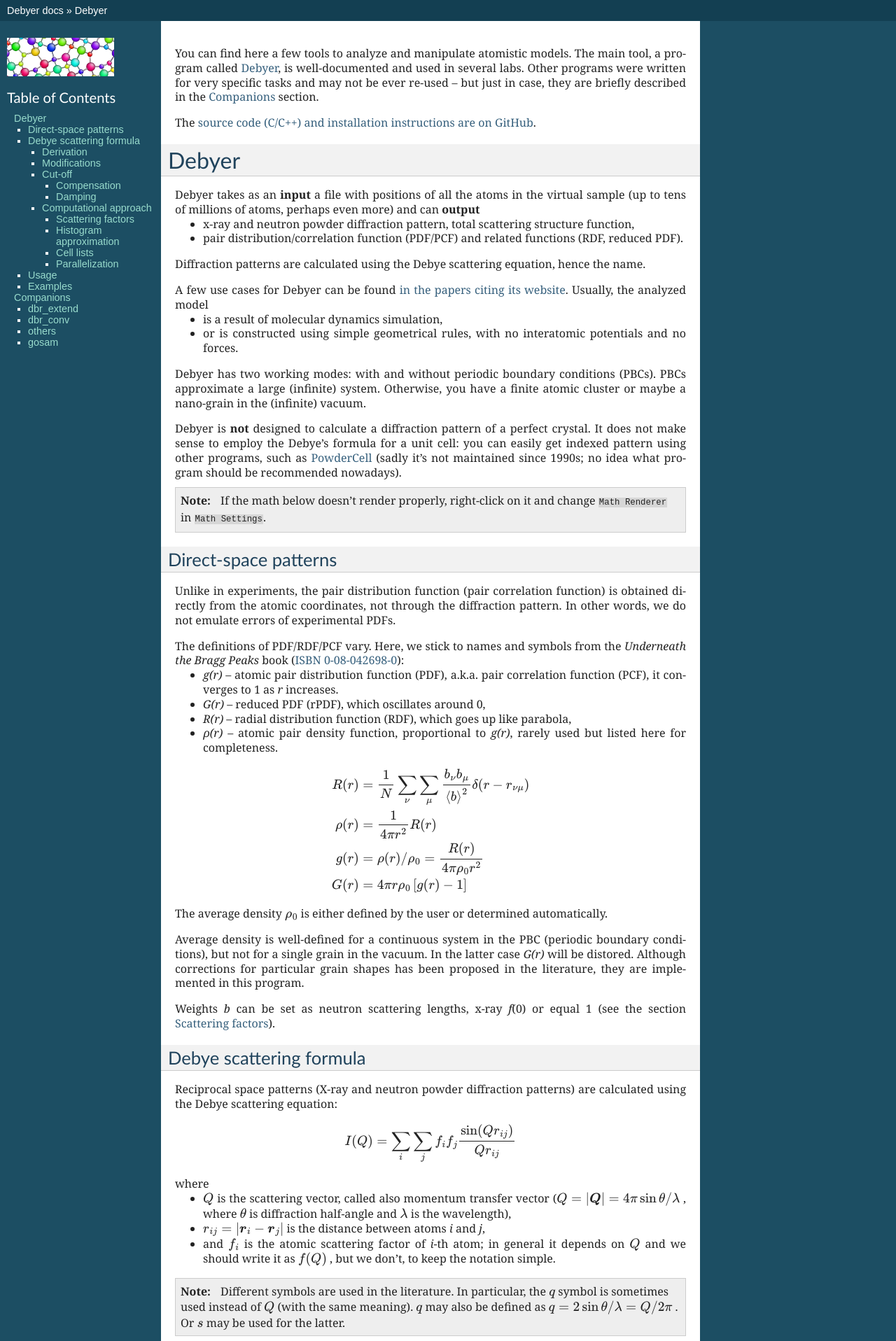
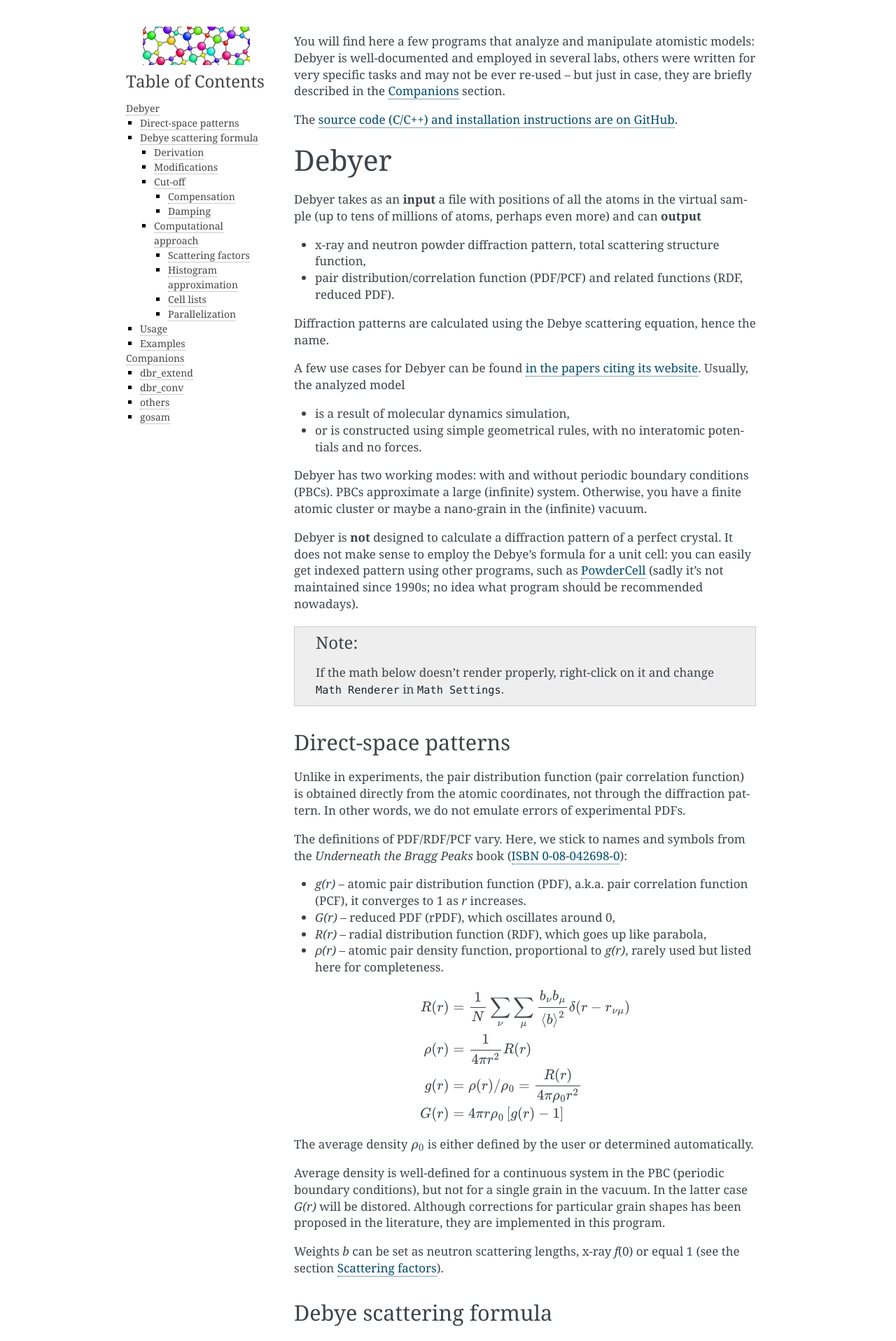
Before and after one commit to wojdyr/debyer, a Sphinx documentation site: the page built from doc/index.rst, in a window 1280 px wide. Shown: the top 1916 px of the page at 70% size. Built offline with Sphinx 7.4.7, drawn with Linux system fonts in a browser that asks for light colours; some of the changed text lies outside the part shown.

Commit message:
docs: change sphinx theme and first paragraph

```diff
--- a/doc/conf.py
+++ b/doc/conf.py
@@ -1,14 +1,14 @@
 # -*- coding: utf-8 -*-
 import os
 
-needs_sphinx = '1.1'
+needs_sphinx = '1.3'
 extensions = ['sphinx.ext.mathjax']
 templates_path = ['_templates']
 source_suffix = '.rst'
 source_encoding = 'utf-8'
 master_doc = 'index'
 project = u'Debyer'
-version = 'rev86'
+version = '0.4'
 release = version
 language = 'en'
 exclude_patterns = ['_build']
@@ -18,28 +18,32 @@ pygments_style = 'sphinx'
 
 # The theme to use for HTML and HTML Help pages.  See the documentation for
 # a list of builtin themes.
-html_theme = 'default'
+html_theme = 'alabaster'
 html_title = "Debyer documentation"
 html_short_title = "Debyer docs"
 html_logo = 'debye-logo.png'
 #html_favicon = None
-html_static_path = ['_static']
 #html_last_updated_fmt = '%b %d, %Y' # ''
 #html_use_smartypants = True
-html_sidebars = { '**': ['localtoc.html', 'relations.html'] }
+html_sidebars = { '**': ['localtoc.html'] }
 #html_additional_pages = {}
 html_domain_indices = False
 html_use_index = False
 html_show_sourcelink = True
 #html_show_sphinx = True
+copyright = '2015, Marcin Wojdyr'
 html_show_copyright = False
 #html_file_suffix = None
-html_static_path = ['debyer.css']
-html_style = 'debyer.css'
+#html_static_path = ['_static']
+#html_static_path = ['debyer.css']
+#html_style = 'debyer.css'
+html_theme_options = {
+        'analytics_id': 'UA-17365358-2',
+        }
 
 # Apr 2015: the default value on RTD is http://... and doesn't work with https
-if os.getenv('READTHEDOCS'):
-    mathjax_path = 'https://cdn.mathjax.org/mathjax/latest/MathJax.js?config=TeX-AMS-MML_HTMLorMML'
+#if os.getenv('READTHEDOCS'):
+#    mathjax_path = 'https://cdn.mathjax.org/mathjax/latest/MathJax.js?config=TeX-AMS-MML_HTMLorMML'
 
 latex_elements = { 'papersize': 'a4paper', 'pointsize': '11pt',
                     #'preamble': '',
--- a/doc/index.rst
+++ b/doc/index.rst
@@ -1,9 +1,8 @@
 
-You can find here a few tools to analyze and manipulate atomistic models.
-The main tool, a program called :ref:`Debyer <debyer>`, is well-documented
-and used in several labs. Other programs were written for very specific
-tasks and may not be ever re-used -- but just in case,
-they are briefly described in the :ref:`companions` section.
+You will find here a few programs that analyze and manipulate atomistic models:
+Debyer is well-documented and employed in several labs,
+others were written for very specific tasks and may not be ever re-used --
+but just in case, they are briefly described in the :ref:`companions` section.
 
 The `source code (C/C++) and installation instructions are on GitHub`__.
 
```
